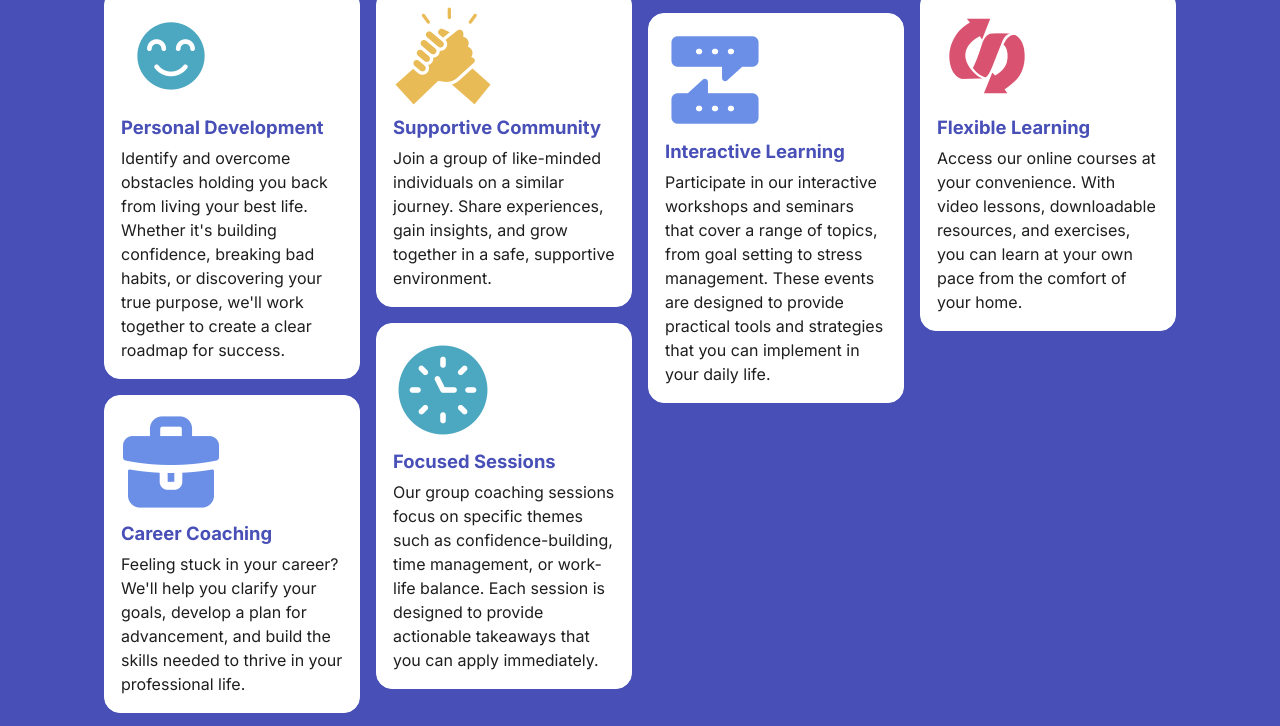
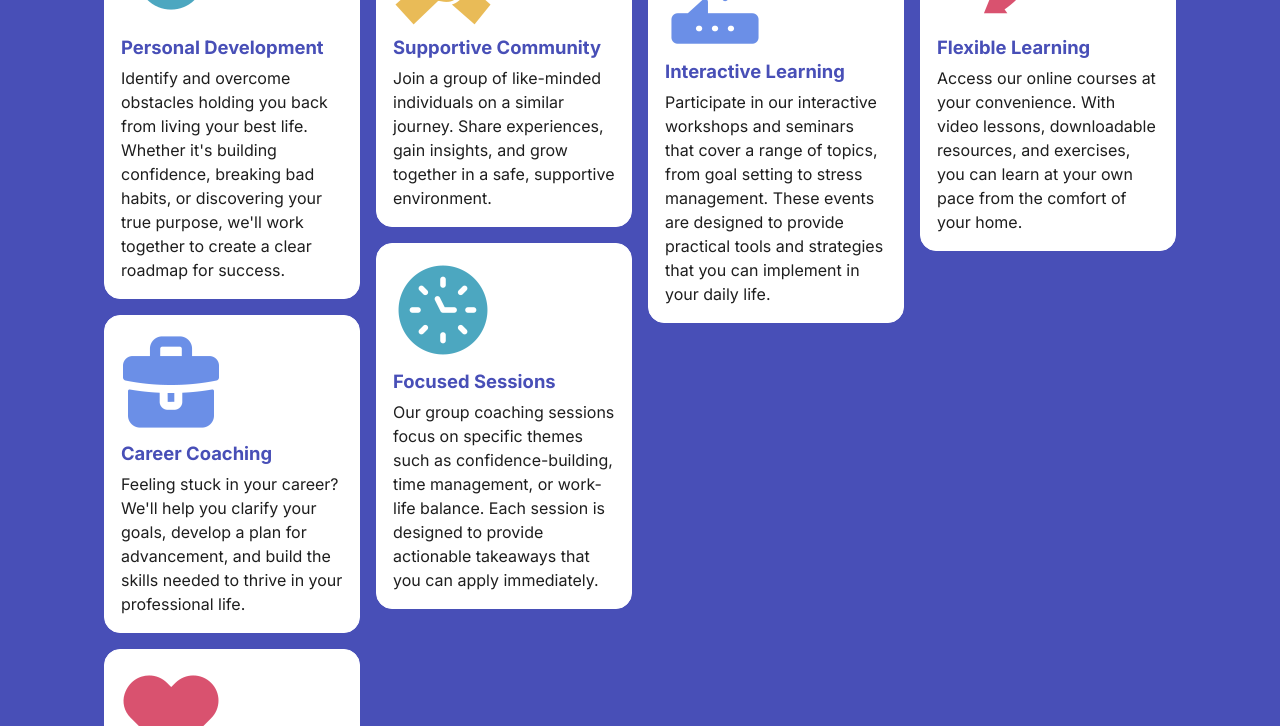
Before and after one commit to aanvira/path-to-success, a plain HTML site: page index.html in a window 1280 px wide. Shown: the part 395-1121 px from the top of the page. Drawn offline with Linux system fonts and the light colour scheme; a web font is replaced by a local one.

Commit message:
Fixed Max margins

```diff
--- a/styles.css
+++ b/styles.css
@@ -353,6 +353,6 @@ table {
 /*-------------------- MEDIA QUERY (xl) ------------------------------------ */
 @media screen and (min-width: 1280px){
     body{
-        margin: 5em;
+        margin: 0 5em 5em;
     }
 }
```
